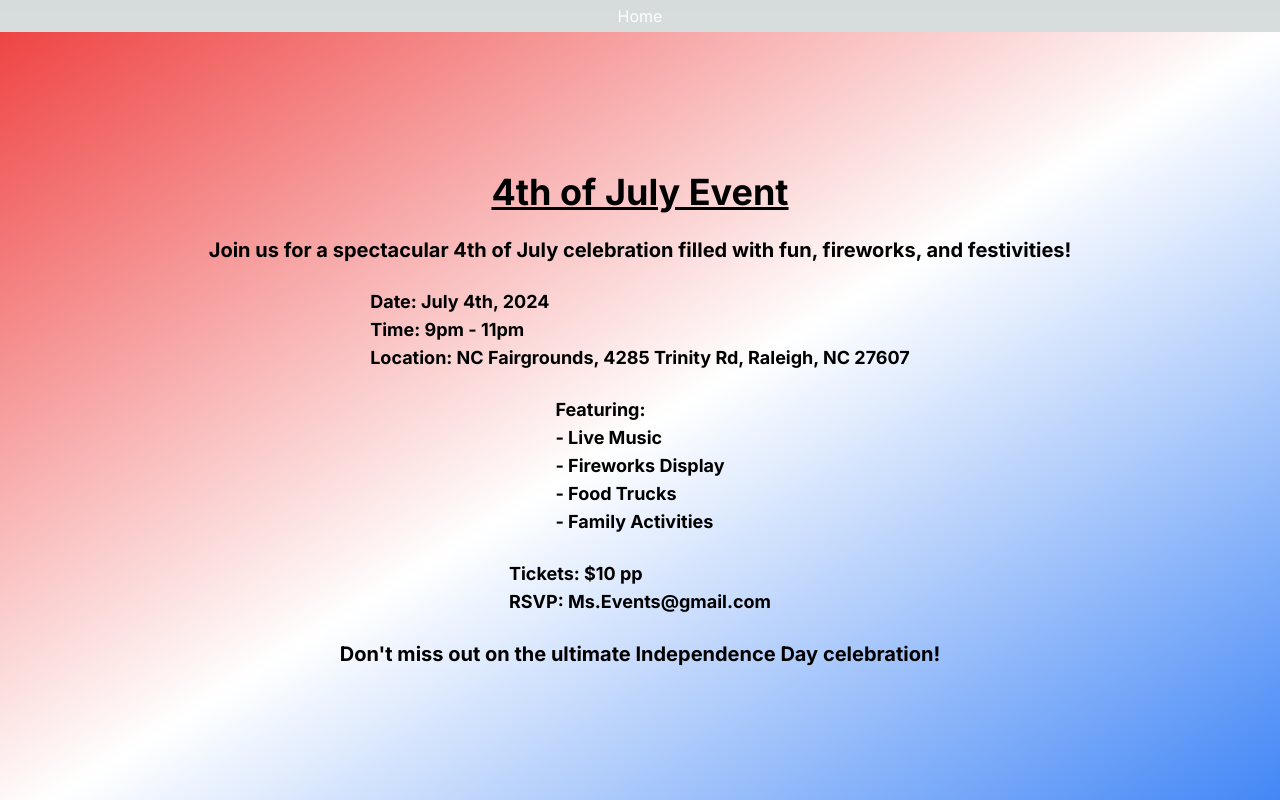
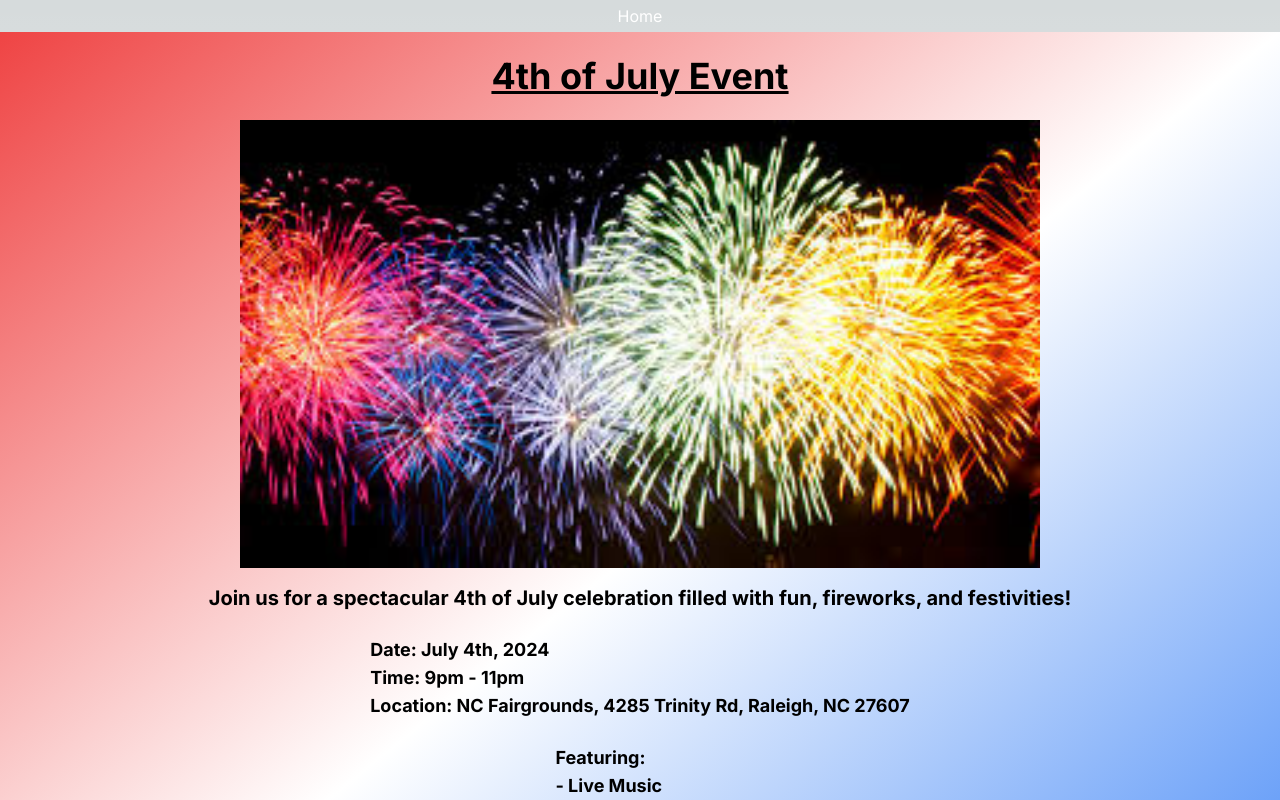
Before and after one commit to Tatyanac94/4th-of-july-event, a Next.js app: page / in a window 1280 px wide. Shown: the top 800 px of the page. Built offline with nearby package versions, Linux system fonts and the light colour scheme.

Commit message:
put image in a folder

```diff
--- a/src/app/page.js
+++ b/src/app/page.js
@@ -1,4 +1,6 @@
 import React from "react";
+import Image from "next/image";
+import fireworksImage from "./public/fw4.jpg";
 
 
 const EventFlyer = () => (
@@ -6,6 +8,9 @@ const EventFlyer = () => (
     <h1 className="mb-6 text-4xl font-bold text-black underline">
       4th of July Event
     </h1>
+    <div className="mb-4">
+      <Image src={fireworksImage} alt="Fireworks" width={800} height={400} />
+    </div>
     <p className="mb-6 text-xl text-black">
       Join us for a spectacular 4th of July celebration filled with fun,
       fireworks, and festivities!
```
Also changed, not shown: src/app/public/fw4.jpg (renamed from src/app/fw4.jpg).
